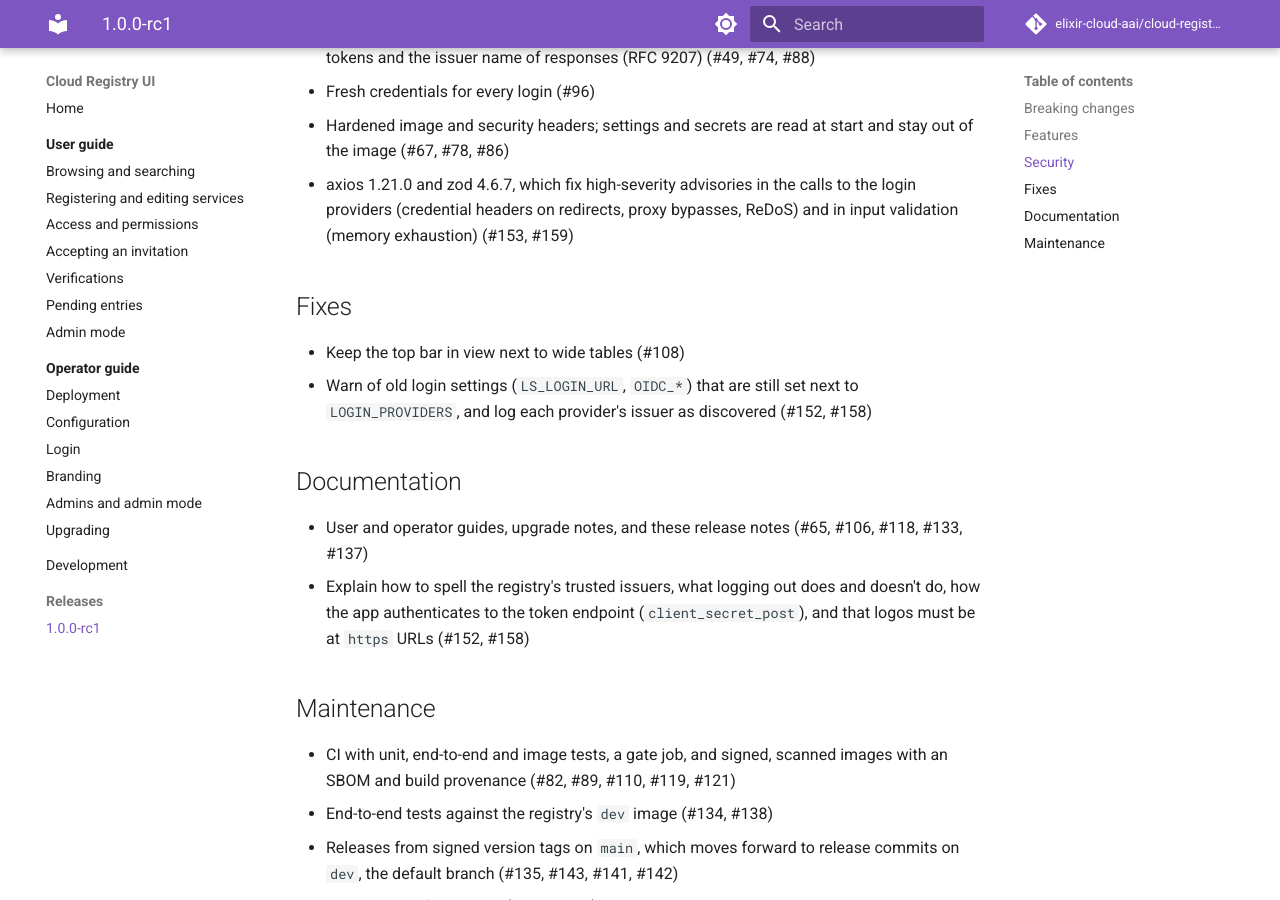
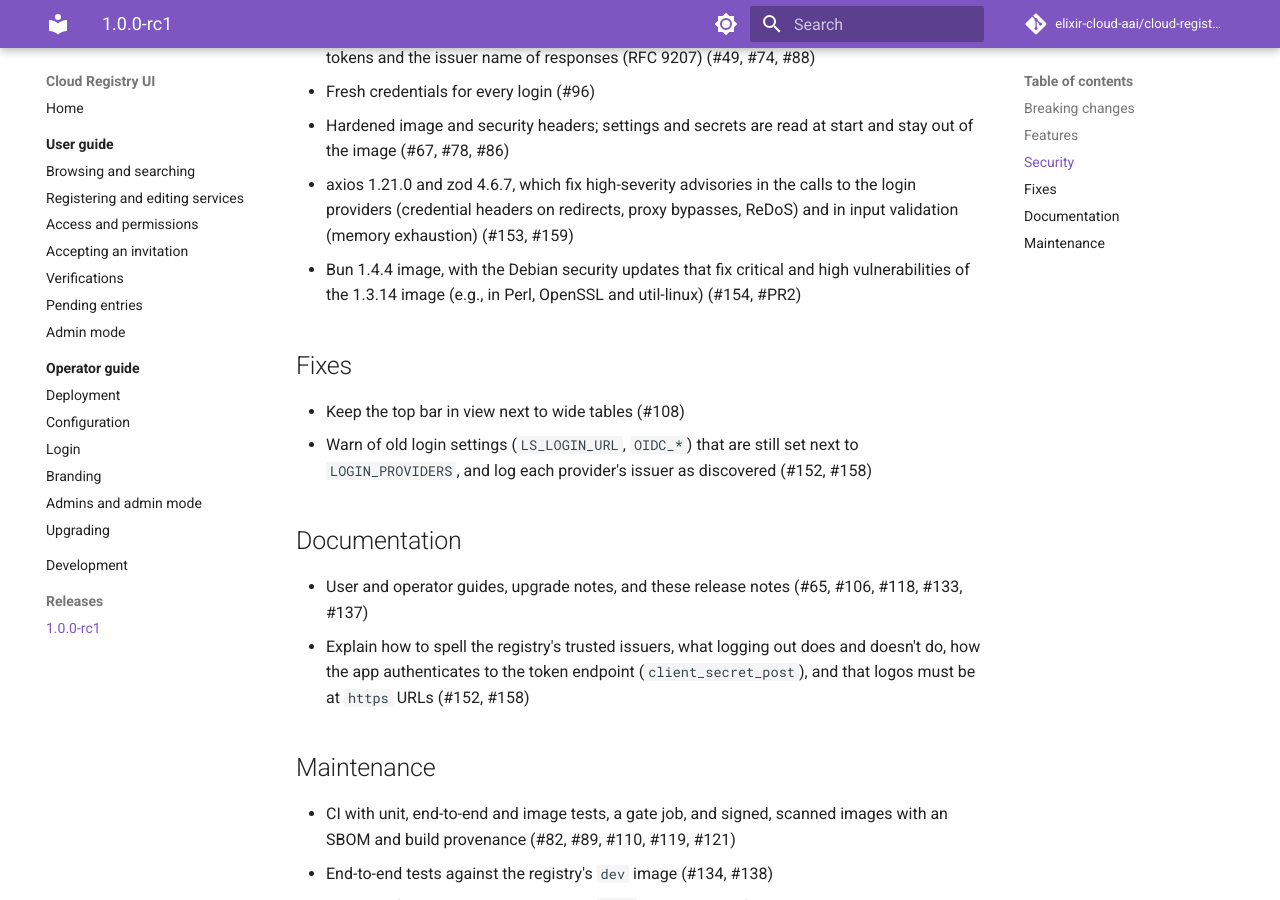
Before and after one commit to elixir-cloud-aai/cloud-registry-ui, an MkDocs documentation site: the page built from docs/releases/1.0.0-rc1.md, in a window 1280 px wide and 900 px high, scrolled down 1535 px. Built offline with MkDocs 1.6.1 and Material for MkDocs 9.7.7, drawn with Linux system fonts in a browser that asks for light colours; comment, search, counter and statistics services are not loaded.

Commit message:
build(deps): update the Bun image to 1.4.4
The oven/bun:1.3.14 image has fixable critical and high Debian
vulnerabilities (e.g., perl-base, libssl3t64, util-linux), which
Trivy reports with the flags of the release scan; oven/bun:1.4.4 has
none. Update the Dockerfile and bun-version in CI, and the Bun
version in the development guide.

Co-Authored-By: Claude Opus 5.5 <noreply@anthropic.com>
Claude-Session: https://claude.ai/code/session_011FSoqMUX3EU35poH13xMgG

```diff
--- a/docs/releases/1.0.0-rc1.md
+++ b/docs/releases/1.0.0-rc1.md
@@ -67,6 +67,9 @@ unreleased versions, and the [user guide](../user-guide/index.md) to use it.
 - axios 1.21.0 and zod 4.6.7, which fix high-severity advisories in the
   calls to the login providers (credential headers on redirects, proxy
   bypasses, ReDoS) and in input validation (memory exhaustion) (#153, #159)
+- Bun 1.4.4 image, with the Debian security updates that fix critical and
+  high vulnerabilities of the 1.3.14 image (e.g., in Perl, OpenSSL and
+  util-linux) (#154, #PR2)
 
 ## Fixes
 
```
Also changed, not shown: docs/development.md (+1 -1 lines), 2 other files.
